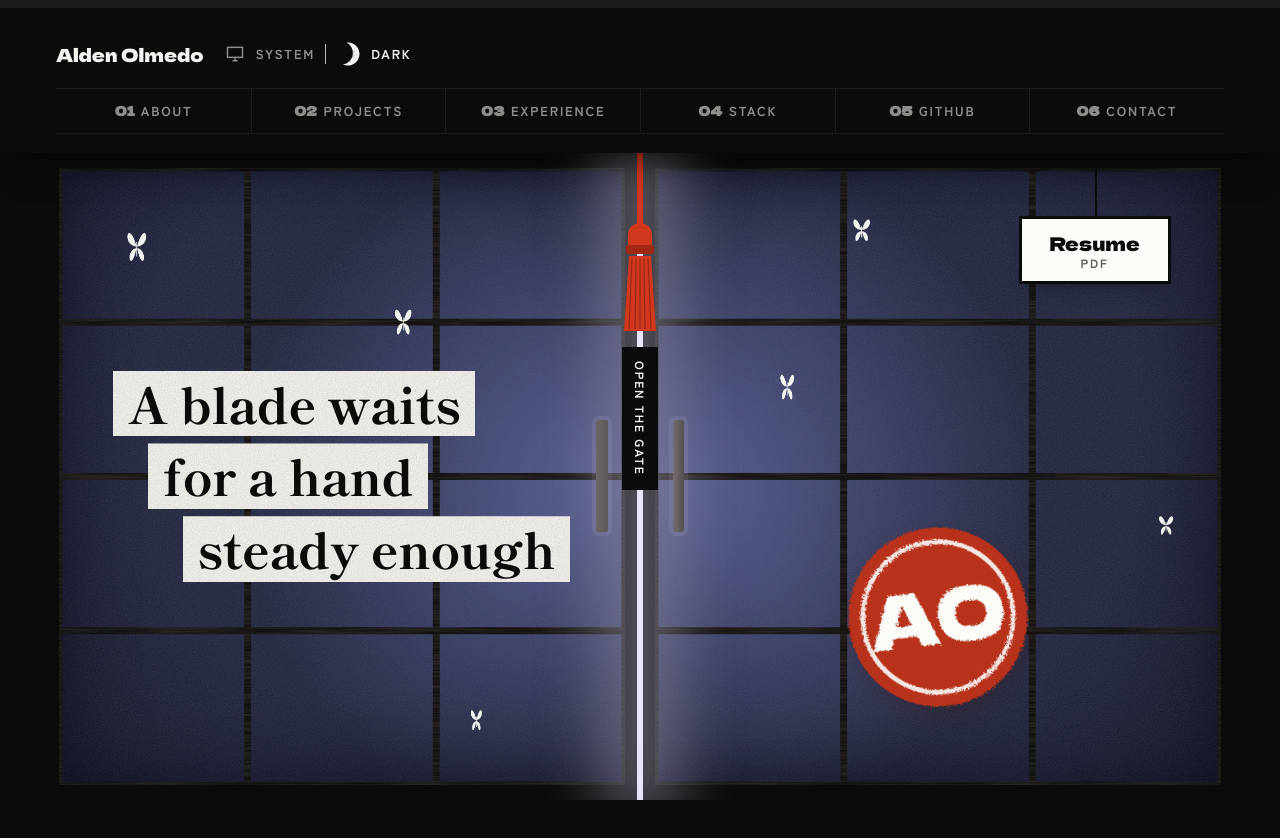
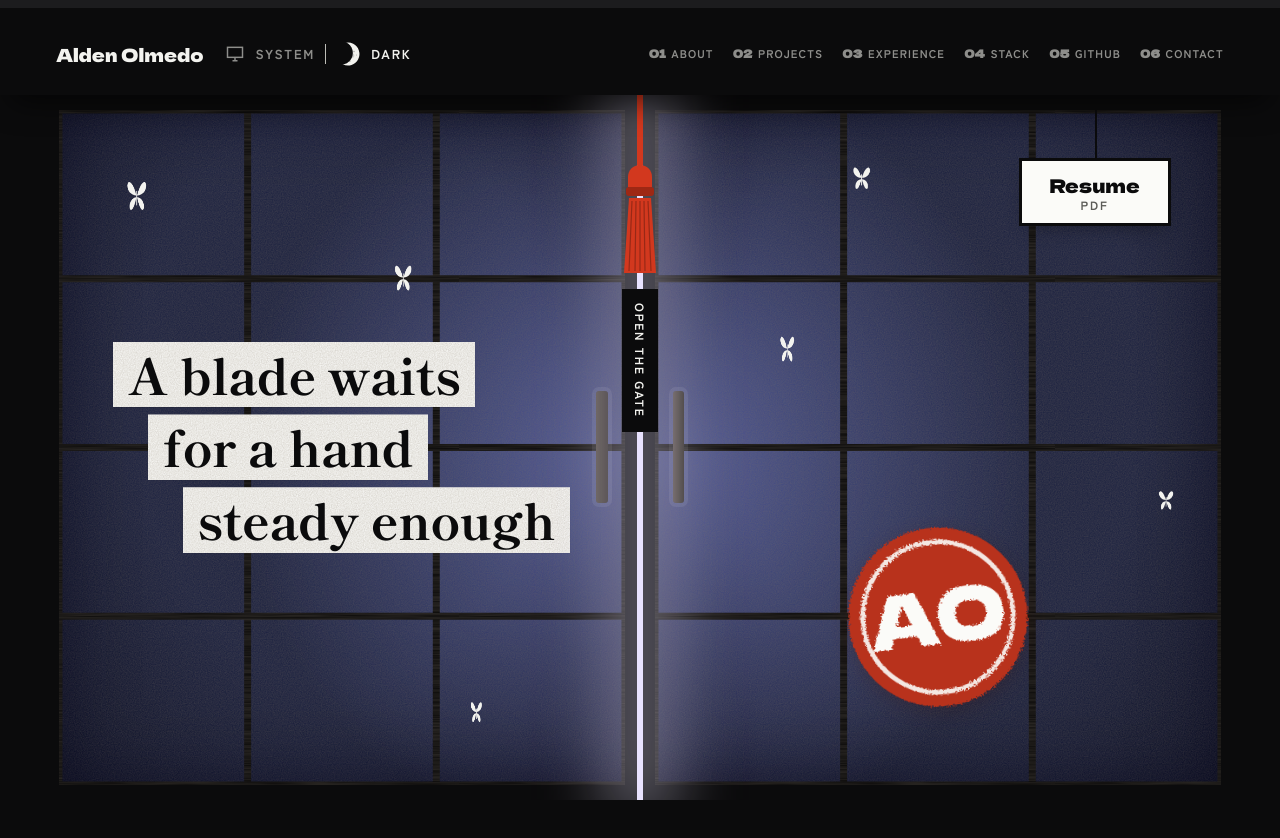
Before and after one commit to n4t5Uuu/Bleach-Inspired-Portfolio, a Next.js app: page / in a window 1280 px wide. Shown: the top 838 px of the page. Built offline with nearby package versions, Linux system fonts and the light colour scheme.

Commit message:
feat(nav): menu dropdown on tablets, name link in the phone bar
Laptops keep one row of links; touch-first screens up to 1366px and
upright tablets get the Menu sheet. The bar keeps the name as the way
back to the gate on phones, and the gate's tab rail is removed.

```diff
--- a/src/app/globals.css
+++ b/src/app/globals.css
@@ -1486,6 +1486,28 @@ a.resume-tag:hover {
   color: var(--cord-lit);
 }
 
+/* the narrowest phones: the bar's menu shows its bars alone (the word stays for screen readers) and the
+   name steps down once more, so the whole name fits as the way back to the gate */
+@media (max-width: 359px) {
+  .bar .menu-toggle {
+    min-width: 44px;
+    justify-content: center;
+  }
+
+  .bar .menu-word {
+    position: absolute;
+    width: 1px;
+    height: 1px;
+    overflow: hidden;
+    clip-path: inset(50%);
+    white-space: nowrap;
+  }
+
+  .bar .bar-name {
+    font-size: 0.9375rem;
+  }
+}
+
 /* the contents page: lacquer over the whole screen, the four destinations set large */
 .menu-sheet {
   position: fixed;
@@ -1647,8 +1669,8 @@ a.resume-tag:hover {
   white-space: nowrap;
 }
 
-/* the same on the gate's lintel wherever it is not the rail (see the 1680px rule) */
-@media (min-width: 1681px) {
+/* the same on the gate's lintel on laptops and tablets held sideways (upright tablets get the menu) */
+@media (min-width: 1024px), (min-width: 761px) and (orientation: landscape) {
   .gate-lintel .registry ol {
     flex-wrap: nowrap;
     gap: 0 clamp(10px, 1.5vw, 24px);
@@ -3324,12 +3346,11 @@ span.resume-close {
 /* the fixed bar loses the theme words first, then the link numerals, so the name, the switch and
    six links still share one row */
 @media (max-width: 1100px) {
-  .bar .theme-name,
-  .bar .theme-label {
+  :is(.bar, .gate-lintel) :is(.theme-name, .theme-label) {
     display: none;
   }
 
-  .bar :is(.theme-toggle, .theme-system) {
+  :is(.bar, .gate-lintel) :is(.theme-toggle, .theme-system) {
     width: 44px;
     justify-content: center;
     padding: 0;
@@ -3337,37 +3358,28 @@ span.resume-close {
 }
 
 @media (max-width: 1000px) {
-  .bar .registry-n {
+  :is(.bar, .gate-lintel) .registry-n {
     display: none;
   }
 }
 
-/* narrower than the name, the switch and six links side by side: the gate's registry becomes a rail of
-   equal slats under the name, instead of loose links wrapping into a corner */
-@media (max-width: 1680px) {
-  .gate-lintel .registry {
-    flex: 1 1 100%;
-    border-block: 1px solid var(--lacquer-2);
-  }
-
-  .gate-lintel .registry ol {
-    display: grid;
-    grid-template-columns: repeat(6, 1fr);
-    gap: 0;
-  }
-
-  .gate-lintel .registry li + li {
-    border-left: 1px solid var(--lacquer-2);
-  }
-
-  .gate-lintel .registry a {
-    width: 100%;
-    flex-wrap: wrap;
-    justify-content: center;
-    column-gap: 0.5em;
-    row-gap: 0;
-    padding: 4px 8px;
-    text-align: center;
+/* tablets, upright or sideways: the name and the switch stay, the six links fold into the menu sheet as on
+   phones (the 760px rules below cover phones). A sideways tablet is as wide as a laptop, so it is told
+   apart by its touch-first input; laptops, touchscreen ones included, report a fine pointer. */
+@media (min-width: 761px) and (max-width: 1024px) and (orientation: portrait),
+  (min-width: 761px) and (max-width: 1366px) and (pointer: coarse) {
+  .gate-lintel {
+    flex-wrap: nowrap;
+    align-items: center;
+  }
+
+  .gate-lintel .registry,
+  .bar .registry {
+    display: none;
+  }
+
+  .menu-toggle {
+    display: inline-flex;
   }
 }
 
@@ -3477,11 +3489,12 @@ span.resume-close {
     white-space: nowrap;
   }
 
+  /* the name stays the way back to the gate, a size down so it fits beside the theme marks and the menu */
   .bar-name {
-    display: none;
-  }
-
-  /* the moon and the menu, full-height targets; the gate above already carries the name */
+    font-size: 1rem;
+  }
+
+  /* full-height targets */
   .bar {
     padding-block: 0;
   }
--- a/src/components/MobileMenu.tsx
+++ b/src/components/MobileMenu.tsx
@@ -21,23 +21,25 @@ export function MobileMenu() {
     el.dataset.closing = "";
   };
 
-  // the sheet belongs to the phone layout: widening the window past it closes the sheet,
-  // or the full-screen modal would stay over the desktop page
+  // the sheet belongs to phones and upright tablets (the menu-toggle rules in globals.css): leaving that
+  // layout closes the sheet, or the full-screen modal would stay over the wide page
   useEffect(() => {
     const el = sheet.current;
     if (!el) return;
-    const wide = matchMedia("(min-width: 761px)");
+    const narrow = matchMedia(
+      "(max-width: 760px), (max-width: 1024px) and (orientation: portrait), (max-width: 1366px) and (pointer: coarse)",
+    );
     const onChange = () => {
-      if (wide.matches) el.close();
+      if (!narrow.matches) el.close();
     };
     // the exit animation ends on the sheet itself (not its list items): now really close it
     const onEnd = (e: AnimationEvent) => {
       if (e.target === el && el.dataset.closing !== undefined) el.close();
     };
-    wide.addEventListener("change", onChange);
+    narrow.addEventListener("change", onChange);
     el.addEventListener("animationend", onEnd);
     return () => {
-      wide.removeEventListener("change", onChange);
+      narrow.removeEventListener("change", onChange);
       el.removeEventListener("animationend", onEnd);
     };
   }, []);
@@ -45,7 +47,7 @@ export function MobileMenu() {
   return (
     <>
       <button type="button" className="menu-toggle" aria-haspopup="dialog" onClick={open}>
-        Menu
+        <span className="menu-word">Menu</span>
       </button>
       {/* Esc plays the exit animation too, instead of closing the sheet at once */}
       <dialog
```
